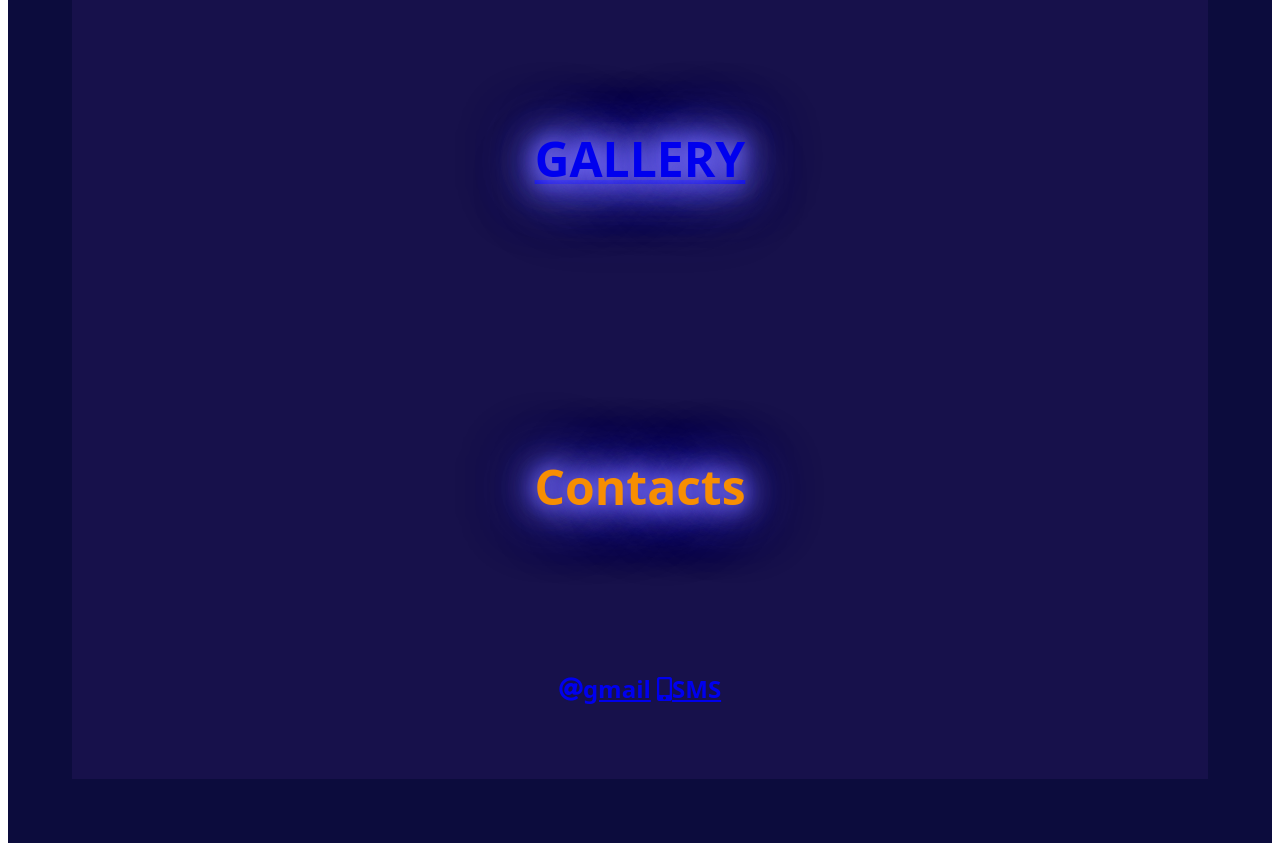
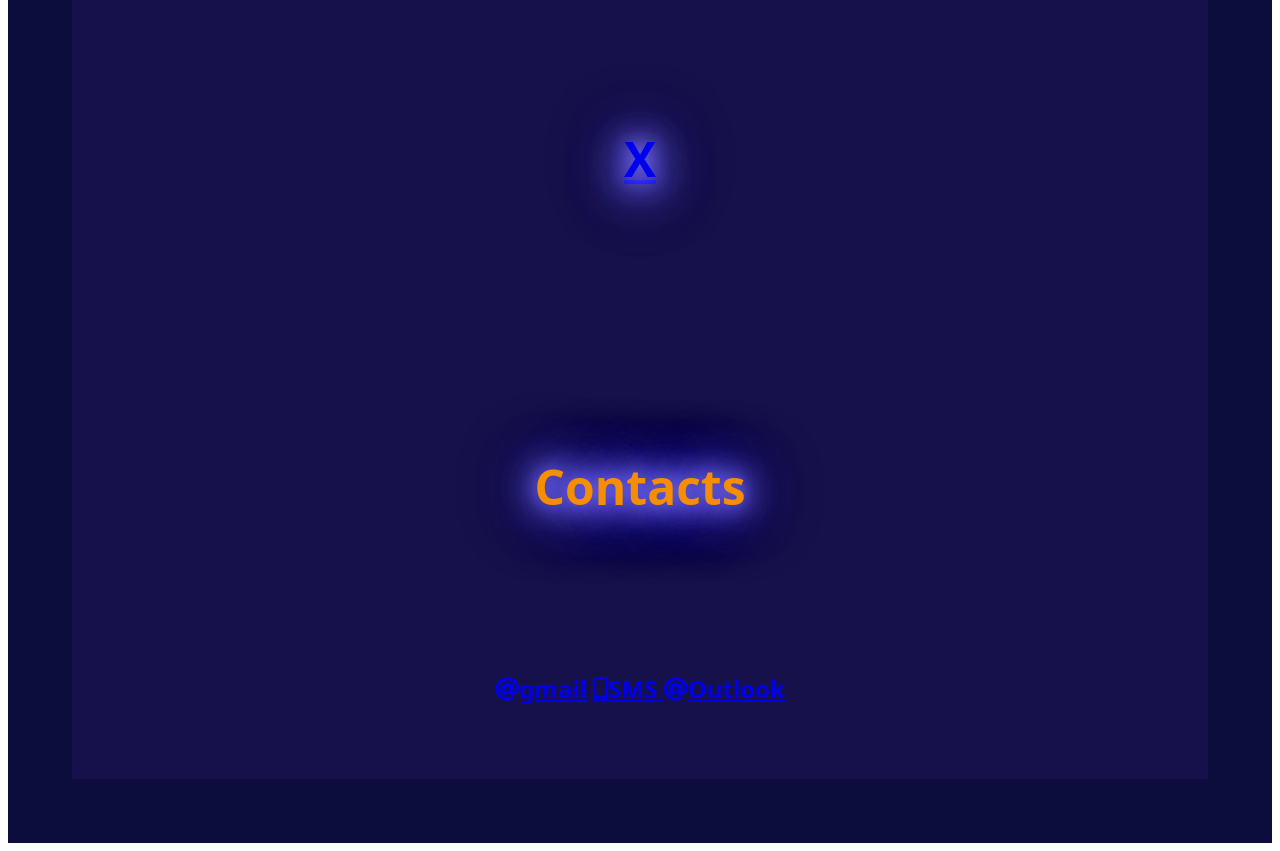
Before and after one commit to jlcorrea-creator/Myportfolio, a plain HTML site: page jerrylimcorrea_portfolio/index.html in a window 1280 px wide. Shown: the part 1520-2371 px from the top of the page. Drawn offline with Linux system fonts and the light colour scheme.

Commit message:
additional feature

```diff
--- a/jerrylimcorrea_portfolio/index.html
+++ b/jerrylimcorrea_portfolio/index.html
@@ -38,14 +38,18 @@
            <p><a href="https://drive.google.com/file/d/1J6te2mum20R-xyXSQEBimmshp8TOBvkB/view?usp=sharing"
             class="btn btn-show-all" target="_blank">
         <h2 class="project project-tile"class="project=image"
-            src="https://img.jpg.">GALLERY</p></h2></a>
+            src="https://img.jpg.">X</p></h2></a>
     </section>
         <!-- END PROJECTS SECTION -->
         <!-- START CONTRACT SECTION -->
      <section id="contact" class="contact">
-        <h2>Contacts</h2><p><a href="mailto:jerrylimcorrea@gmail.com"class="btn contact details">
-            <i class="fas fa-at"></i>gmail</a> <a href="tel:639951291344" class="btn contact details">
-            <i class="fas fa-mobile-alt"></i>SMS</a>
+        <h2>Contacts</h2>
+        <p>
+            <a href="mailto:jerrylimcorrea@gmail.com" class="btn contact details">
+            <i class="fas fa-at"></i>gmail</a>
+            <a href="tel:+639951291344" class="btn contact details">
+            <i class="fas fa-mobile-alt"></i>SMS</a><a href="mailto:jerrylimcorrea@outlook.com" class="btn contact details">
+                <i class="fas fa-at"></i>Outlook</a>
      </section><br></div>
         <!-- END CONTRACT SECTION -->
     </body>
--- a/jerrylimcorrea_portfolio/styles.css
+++ b/jerrylimcorrea_portfolio/styles.css
@@ -6,8 +6,8 @@ body {
 
 }
 /* default hover effect */
-a:hover {
-  color:#8e02f7; }
+a:hover { animation: glow 1s ease-in-out infinite alternate;
+  color:#0264f7; }
 .nav {
   text-orientation: sideways-right;
   padding: 2px;
@@ -22,7 +22,7 @@ a:hover {
 p { text-align:center;
   font-size: 1.50rem;
   max-width: 100ch;
-}.glow, h1,h2{
+}.glow, h1,h2 {
   animation: glow 4s ease-in-out infinite alternate;
 }
 @keyframes glow {
```
